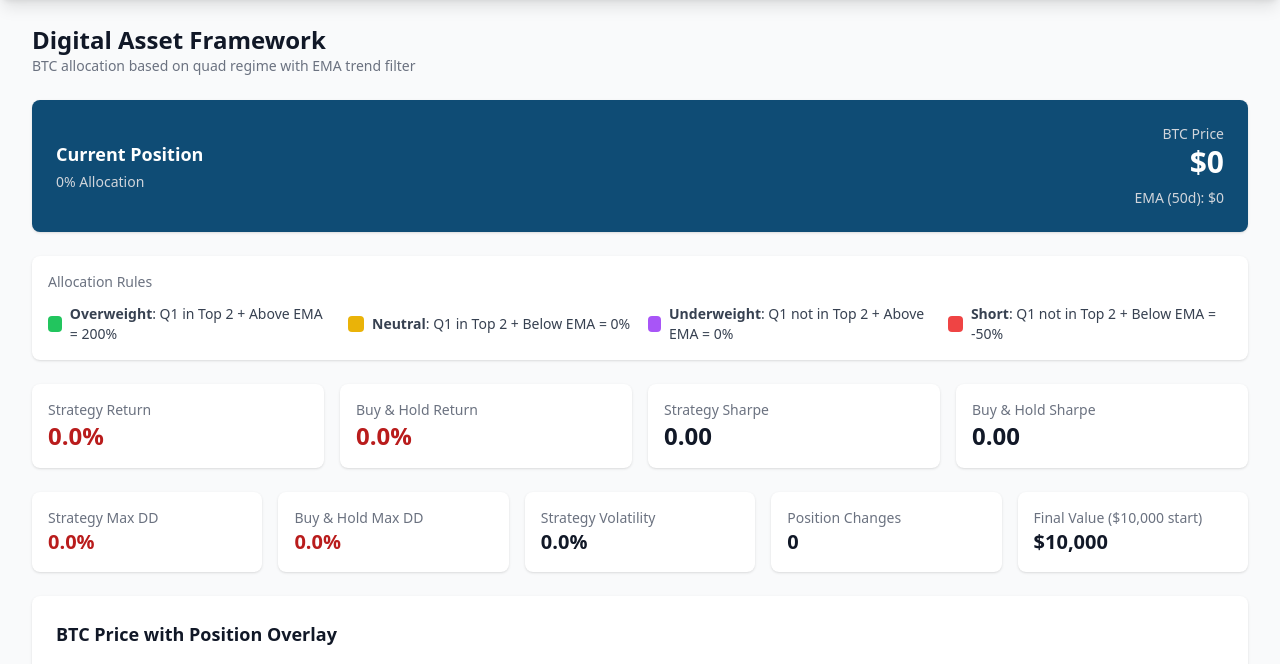
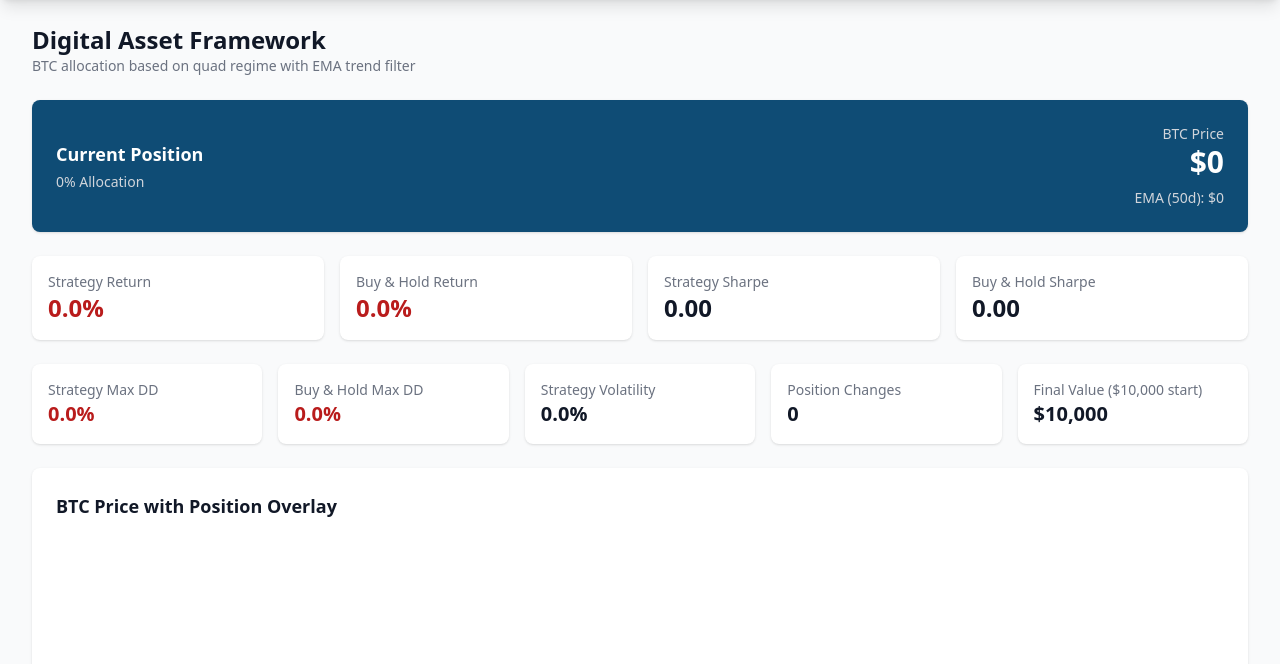
Before and after one commit to jwos1233/macro_dashboard.py, a FastAPI app: template app/templates/dashboard/digital_assets.html in a window 1280 px wide. Shown: the part 64-728 px from the top of the page. Run offline with FastAPI, Linux system fonts and the light colour scheme; the template is opened without the code that fills it, so the values that code supplies are empty; a map, chart or similar area stays blank; some libraries are stand-ins or nearby versions.

Commit message:
Remove Allocation Rules section from Digital Assets page

```diff
--- a/app/templates/dashboard/digital_assets.html
+++ b/app/templates/dashboard/digital_assets.html
@@ -48,29 +48,6 @@
                 {% set last_ema = btc_data.chart_data[-1].ema if btc_data.chart_data else 0 %}
                 <p class="text-3xl font-bold">${{ "{:,.0f}".format(last_price) }}</p>
                 <p class="text-sm text-gray-300 mt-2">EMA ({{ btc_data.parameters.ema_period or 50 }}d): ${{ "{:,.0f}".format(last_ema) }}</p>
-            </div>
-        </div>
-    </div>
-
-    <!-- Allocation Rules Reference -->
-    <div class="bg-white dark:bg-gray-800 rounded-lg shadow p-4">
-        <h3 class="text-sm font-medium text-gray-500 dark:text-gray-400 mb-3">Allocation Rules</h3>
-        <div class="grid grid-cols-2 md:grid-cols-4 gap-4 text-sm">
-            <div class="flex items-center space-x-2">
-                <span class="w-4 h-4 rounded bg-green-500"></span>
-                <span class="text-gray-700 dark:text-gray-300"><strong>Overweight</strong>: Q1 in Top 2 + Above EMA = 200%</span>
-            </div>
-            <div class="flex items-center space-x-2">
-                <span class="w-4 h-4 rounded bg-yellow-500"></span>
-                <span class="text-gray-700 dark:text-gray-300"><strong>Neutral</strong>: Q1 in Top 2 + Below EMA = 0%</span>
-            </div>
-            <div class="flex items-center space-x-2">
-                <span class="w-4 h-4 rounded bg-purple-500"></span>
-                <span class="text-gray-700 dark:text-gray-300"><strong>Underweight</strong>: Q1 not in Top 2 + Above EMA = 0%</span>
-            </div>
-            <div class="flex items-center space-x-2">
-                <span class="w-4 h-4 rounded bg-red-500"></span>
-                <span class="text-gray-700 dark:text-gray-300"><strong>Short</strong>: Q1 not in Top 2 + Below EMA = -50%</span>
             </div>
         </div>
     </div>
```
